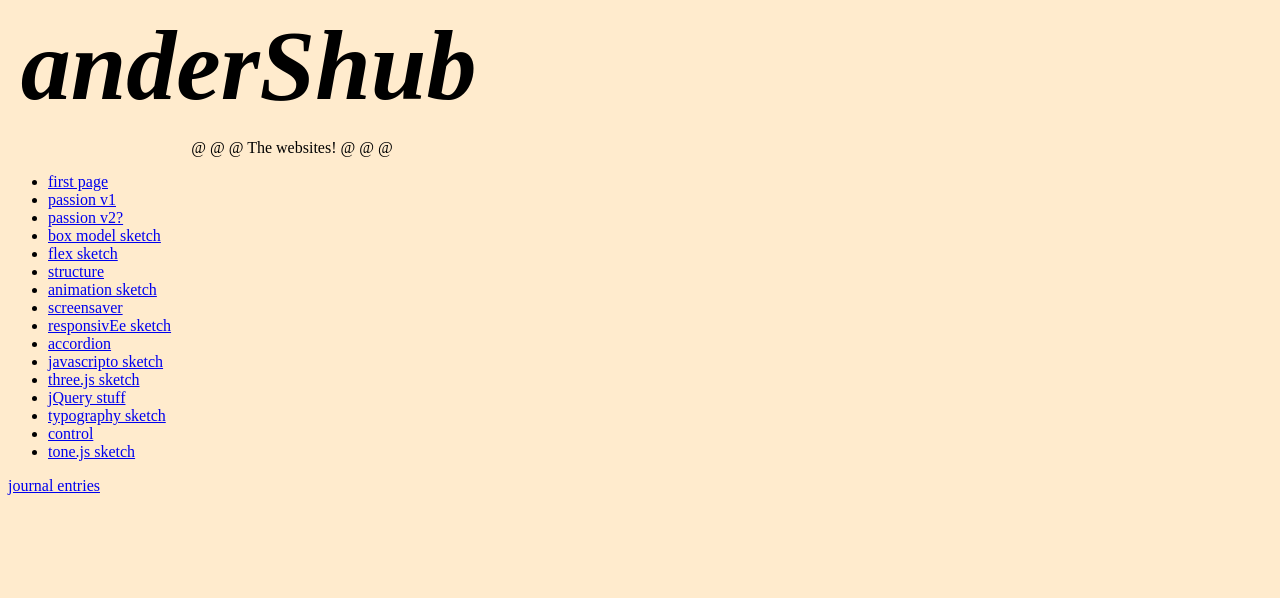
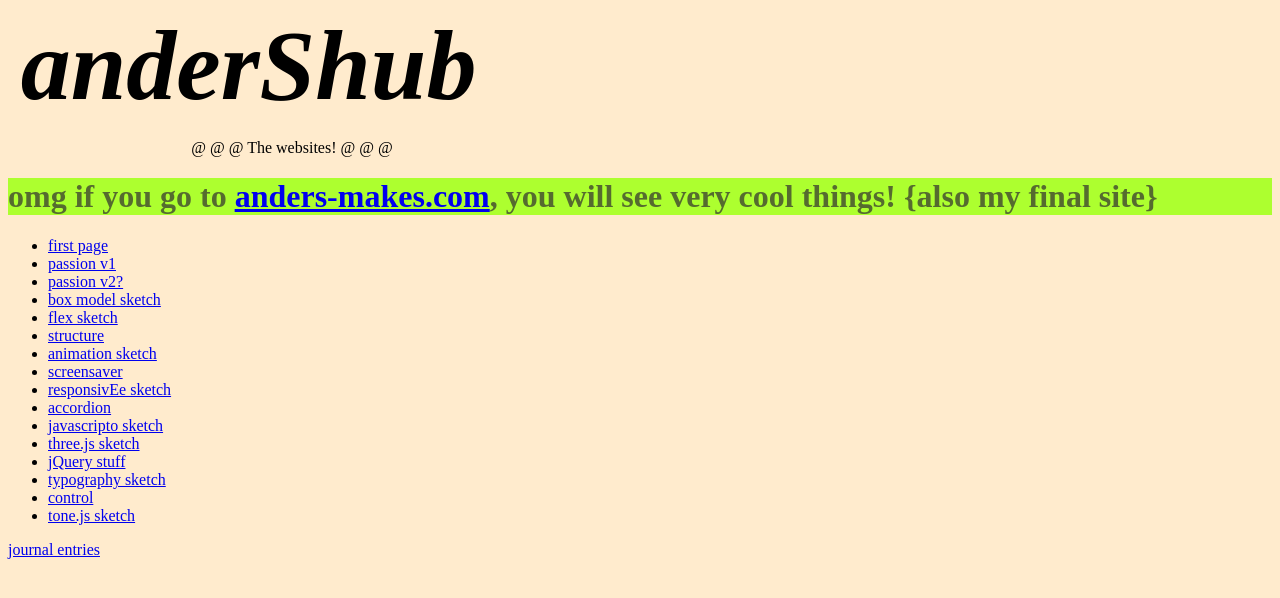
Before and after one commit to anderss-oj/anders--page--, a website built with Vite: page index.html in a window 1280 px wide. Built offline with nearby package versions, Linux system fonts and the light colour scheme.

Commit message:
added final site link

```diff
--- a/index.html
+++ b/index.html
@@ -10,6 +10,7 @@
 <body>
     <h1 class="title">anderShub</h1>
     <p>@ @ @ The websites! @ @ @</p>
+    <h1 class="final">omg if you go to <a href="anders-makes.com">anders-makes.com</a>, you will see very cool things! {also my final site}</h1>
     <ul>
         <li><a href="first_website/index.html">first page</a></li>
         <li><a href="passion/index.html">passion v1</a></li>
--- a/style.css
+++ b/style.css
@@ -23,3 +23,8 @@ p {
     border-radius: 100%;
     padding: 1%;
 }
+
+.final {
+    color: darkolivegreen;
+    background-color: greenyellow;
+}
```
